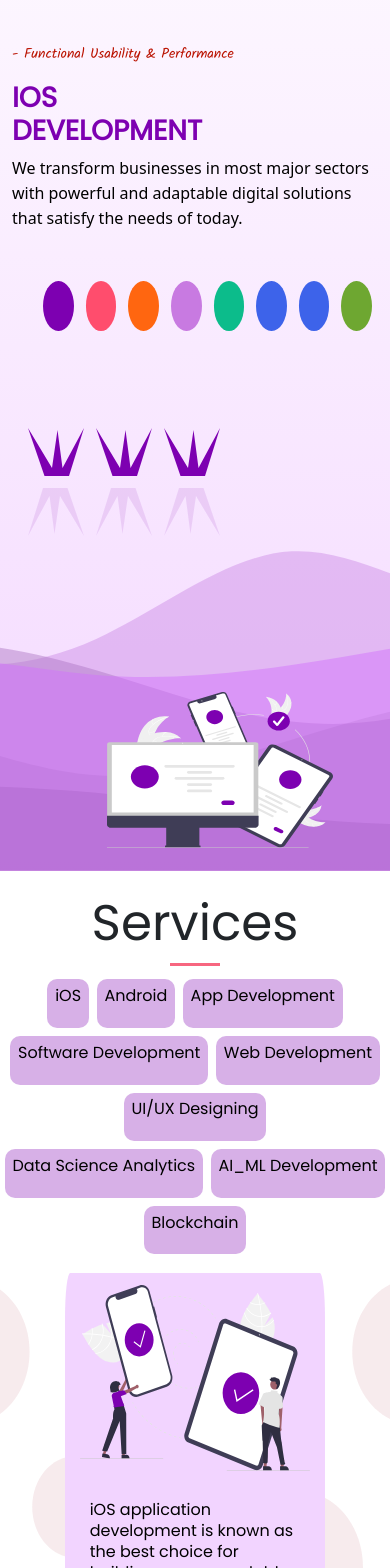
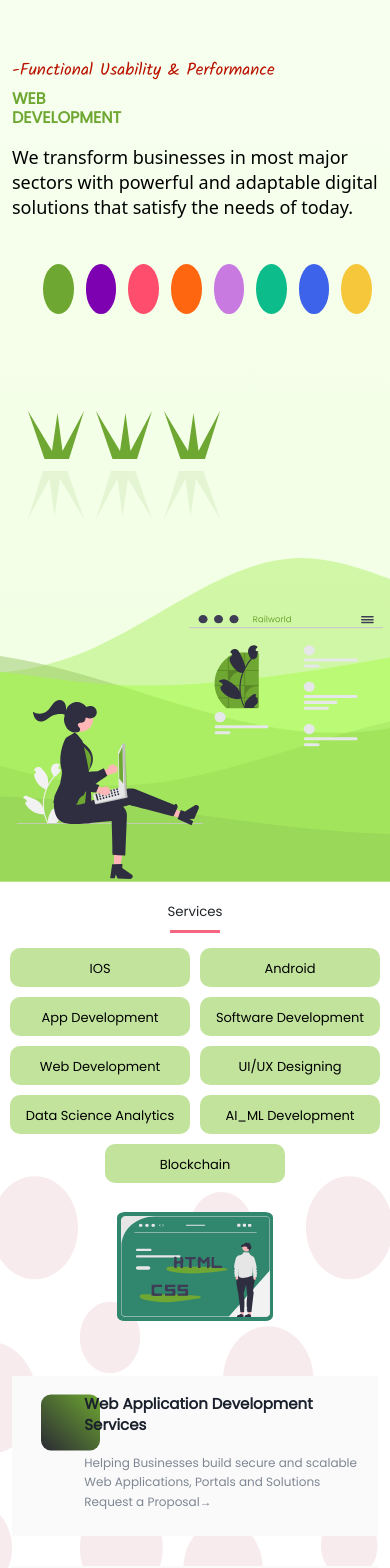
Before and after one commit to AkashPathak1808/OMS, an Angular app: page / in a window 390 px wide. Shown: the top 1568 px of the page. Built offline with nearby package versions, Linux system fonts and the light colour scheme.

Commit message:
Updates-07-01-2024

```diff
--- a/src/app/app.component.html
+++ b/src/app/app.component.html
@@ -1,5 +1,5 @@
 <router-outlet></router-outlet>
-<!-- <app-web-development></app-web-development> -->
-<app-ios-development></app-ios-development>
+<app-web-development></app-web-development>
+<!-- <app-ios-development></app-ios-development> -->
 <!-- <software-development></software-development> -->
 <router-outlet></router-outlet>
--- a/src/app/ios-development/ios-development.component.css
+++ b/src/app/ios-development/ios-development.component.css
@@ -34,7 +34,7 @@
   color: #000;
   font-size: 16px;
   font-weight: 500;
-  line-height: 25px;
+  line-height: 21px;
 }
 
 
@@ -125,7 +125,7 @@
 }
 
 .heading {
-  font-family: 'Poppins', sans-serif;
+  font-family: Poppins;
   font-size: 50px;
   font-weight: 400;
   text-align: center;
@@ -135,7 +135,7 @@
 .underline {
   width: 50px;
   height: 3px;
-  background-color: #F76680;
+  background: linear-gradient(225deg, #F76680 0%, #57007B 100%);
   margin: 10px auto;
 }
 
@@ -147,27 +147,31 @@
 
 .serviceLink {
   border-radius: 10px;
-  background-color: rgba(12, 188, 139, 0.36);
-  padding: 1% 2%;
+  background: rgba(125, 0, 177, 0.31);
+  padding: 1% 0%;
   margin: 1%;
   font-family: poppins;
-  font-size: 16px;
+  font-size: 15px;
   font-style: normal;
   font-weight: 400;
   line-height: normal;
-  background: rgba(125, 0, 177, 0.31);
   text-decoration: none;
-  color: #000;
+  color: black;
+  width: 210px;
+  height: 59px;
+  text-align: center;
+  transition: all 0.6s;
+}
+
+.serviceLink:hover {
+  background-color:  rgb(173, 233, 255);
+  cursor: pointer;
 }
 
   .Detail-data {
-    /* display: flex; */
-    justify-content: space-between;
-    align-items: center;
     background: #F2D4FF;
     margin: 15px 65px;
     border-radius: 2%;
-
   }
 
   .first-para {
@@ -185,7 +189,7 @@
 
   .Detailed-para {
     font-family: Poppins;
-    color:#000000;
+    color: #000000;
     font-size: 16px;
     line-height: 21px;
     padding: 8% 5%;
@@ -193,7 +197,7 @@
 
   .Detailed-para1 {
     font-family: Poppins;
-  color:#000000;
+    color: #000000;
     font-size: 16px;
     line-height: 21px;
     padding: 3% 4%;
@@ -202,7 +206,7 @@
   .ImgIos2 {
     max-width: 100%;
     height: auto;
-  padding:4% 6%;
+    padding: 4% 6%;
   }
 
   /* Responsive */
@@ -210,7 +214,47 @@
   @media (max-width: 765px) {
 
     .img-lady {
-    margin-bottom:25px;
-    padding-right: 45px;
+      margin-bottom: 60px;
+      padding-right: 30px;
     }
   }
+
+  @media (max-width: 299px) {
+
+    .head-text {
+      font-size: medium;
+    }
+
+    .img-lady {
+      margin: 85px 2px;
+      padding-right: 8px;
+    }
+
+    .heading {
+      font-size: smaller;
+    }
+
+    .serviceLink p {
+      font-size: small;
+      padding-top: 8px;
+    }
+  }
+
+  @media (max-width: 375px) {
+
+    .Detail-data {
+      margin: 5px 15px;
+      border-radius: 2%;
+    }
+
+    .Detailed-para {
+      font-size: 6px;
+      padding: 2px;
+    }
+
+    .Detailed-para1 {
+      font-size: 6px;
+      padding: 1px;
+    }
+
+  }
--- a/src/app/web-development/web-development.component.css
+++ b/src/app/web-development/web-development.component.css
@@ -146,17 +146,25 @@
 
 .serviceLink {
   border-radius: 10px;
-  background-color: rgba(12, 188, 139, 0.36);
-  padding: 1% 2%;
+  background: rgba(112, 191, 27, 0.43);
+  padding: 0.6% 0%;
   margin: 1%;
   font-family: poppins;
   font-size: 16px;
   font-style: normal;
-  font-weight: 400;
+  font-weight: 500;
   line-height: normal;
-  background: rgba(112, 191, 27, 0.43);
   text-decoration: none;
-  color: #000;
+  color: black;
+  width: 210px;
+  height: 59px;
+  text-align: center;
+  transition: all 0.6s;
+}
+
+.serviceLink:hover {
+  background-color: rgb(173, 233, 255);
+  cursor: pointer;
 }
 
 .frame-image {
@@ -193,6 +201,10 @@
   padding: 5% 3%;
   margin: 2% 0;
   background-color: rgba(250, 250, 250, 1);
+}
+
+.col-2 {
+  padding: 0px 30px;
 }
 
 .squarebox,
@@ -247,7 +259,6 @@ p {
   .rectangle-box {
     height: 400px;
   }
-
 }
 
 @media screen and (max-width: 768px) {
@@ -266,11 +277,30 @@ p {
   .serviceLink {
     font-size: 13px;
   }
-
 }
 
-@media screen and (max-width: 577px) {
+@media screen and (max-width: 450px) {
+
+  .head-text {
+    font-size: medium;
+  }
+
   .rectangle-box {
     height: fit-content;
   }
+
+  .heading {
+    font-size: smaller;
+  }
+  .serviceLink {
+    padding: 1px 0px;
+    margin: 5px;
+    font-size: 10px;
+    width: 180px;
+    height: 39px;
+  }
+
+  .serviceLink p {
+    font-size: small;
+  }
 }
--- a/src/app/web-development/web-development.component.html
+++ b/src/app/web-development/web-development.component.html
@@ -52,7 +52,7 @@
 
     <div class="links">
       <a class="serviceLink">
-        <p>iOS</p>
+        <p>IOS</p>
       </a>
       <a class="serviceLink">
         <p>Android</p>
```
Also changed, not shown: src/app/ios-development/ios-development.component.html (+0 -13 lines). Lines whose indentation alone changed are shown as unchanged.
